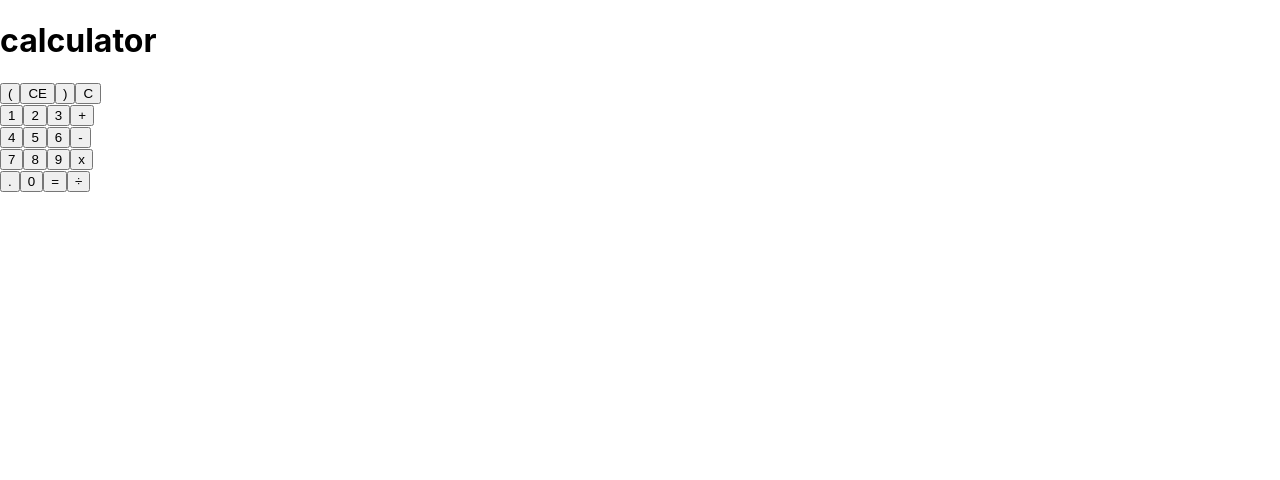
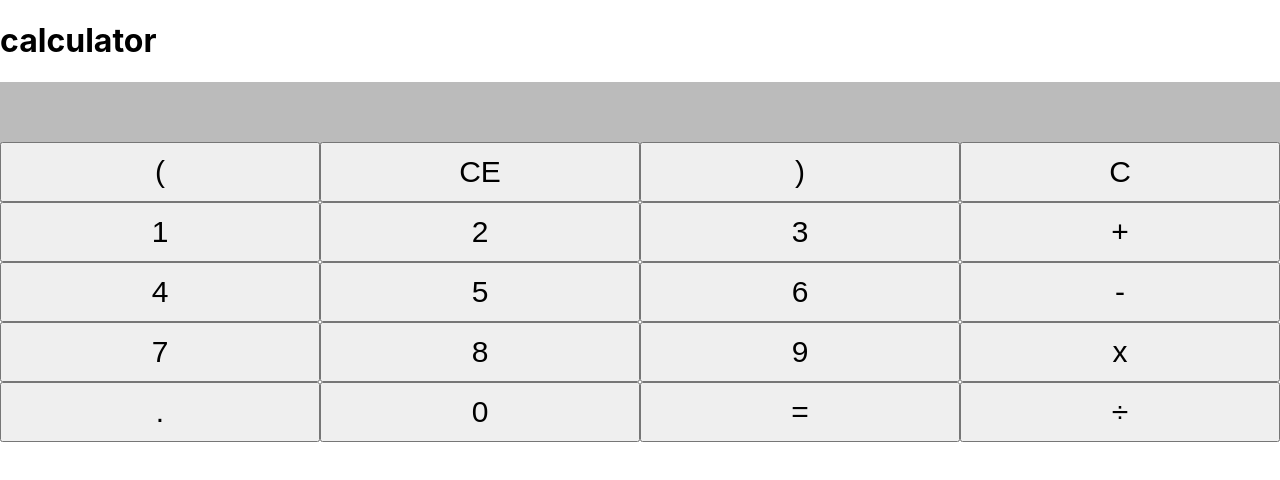
Before and after one commit to jboe26/quizzly, a React (Create React App) app in the folder calculator/: page / in a window 1280 px wide. Shown: the top 480 px of the page. Built offline with nearby package versions, Linux system fonts and the light colour scheme.

Commit message:
added styling to enlarge the calculator and place in middle of page

```diff
--- /dev/null
+++ b/calculator/src/App.css
@@ -0,0 +1,27 @@
+.result {
+    height: 60px;
+    background-color: #bbb;
+    width: 100%;
+  }
+
+  .result p {
+    font-size: 40px;
+    margin: 5px;
+
+  }
+
+  .calculator {
+    max-width: 400px;
+    margin: auto;
+  }
+
+  .button {
+    display: block;
+    background-color: #bbb;
+  }
+
+  button {
+    width: 25%;
+    height: 60px;
+    font-size: 30px;
+  }
--- a/calculator/src/App.js
+++ b/calculator/src/App.js
@@ -1,6 +1,7 @@
 import React, { Component } from 'react';
 import Result from './components/Results';
 import Keypad from './components/Keypad'
+import './App.css'
 
 
 
@@ -57,7 +58,7 @@
   return(
 
     <div>
-    <div className="calculator">
+    <div className="Calculator">
           <h1> calculator </h1>
           <Result result={this.state.result}/>
           <Keypad onClick={this.onClick}/>
```
